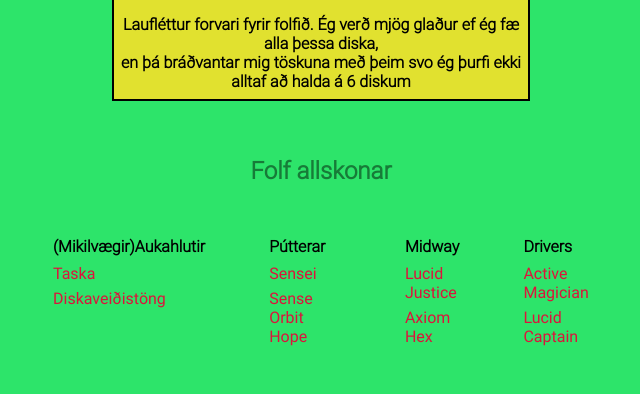
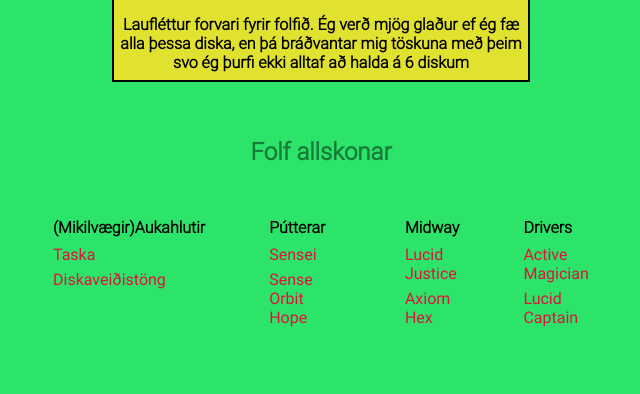
Before and after one commit to elfaroliver/gjafalisti, a website: page pages/folf.html in a window 1280 px wide. Shown: the part 168-562 px from the top of the page, without its empty margins (319-959 px from the left). Drawn offline with Linux system fonts and the light colour scheme.

Commit message:
Lagaði nokkur comment. Breytti folf forvaranum

```diff
--- a/gjafalisti.css
+++ b/gjafalisti.css
@@ -118,6 +118,10 @@
   margin-bottom: 0.35rem;
 }
 
+/*li:hover {
+  background-color: #21d624;
+}*/
+
 .centered-list {
   display: flex;
   justify-content: center;
--- a/pages/folf.html
+++ b/pages/folf.html
@@ -18,7 +18,7 @@
       </nav>
     </div>
     <div class="forvari">
-      <p>Laufléttur forvari fyrir folfið. Ég verð mjög glaður ef ég fæ alla þessa diska, <br>
+      <p>Laufléttur forvari fyrir folfið. Ég verð mjög glaður ef ég fæ alla þessa diska,
         en þá bráðvantar mig töskuna með þeim svo ég þurfi ekki alltaf að halda á 6 diskum</p>
     </div>
     <div class="card-container">
```
Also changed, not shown: pages/practical.html (+2 -1 lines), pages/stickers.html (+1 -1 lines).
